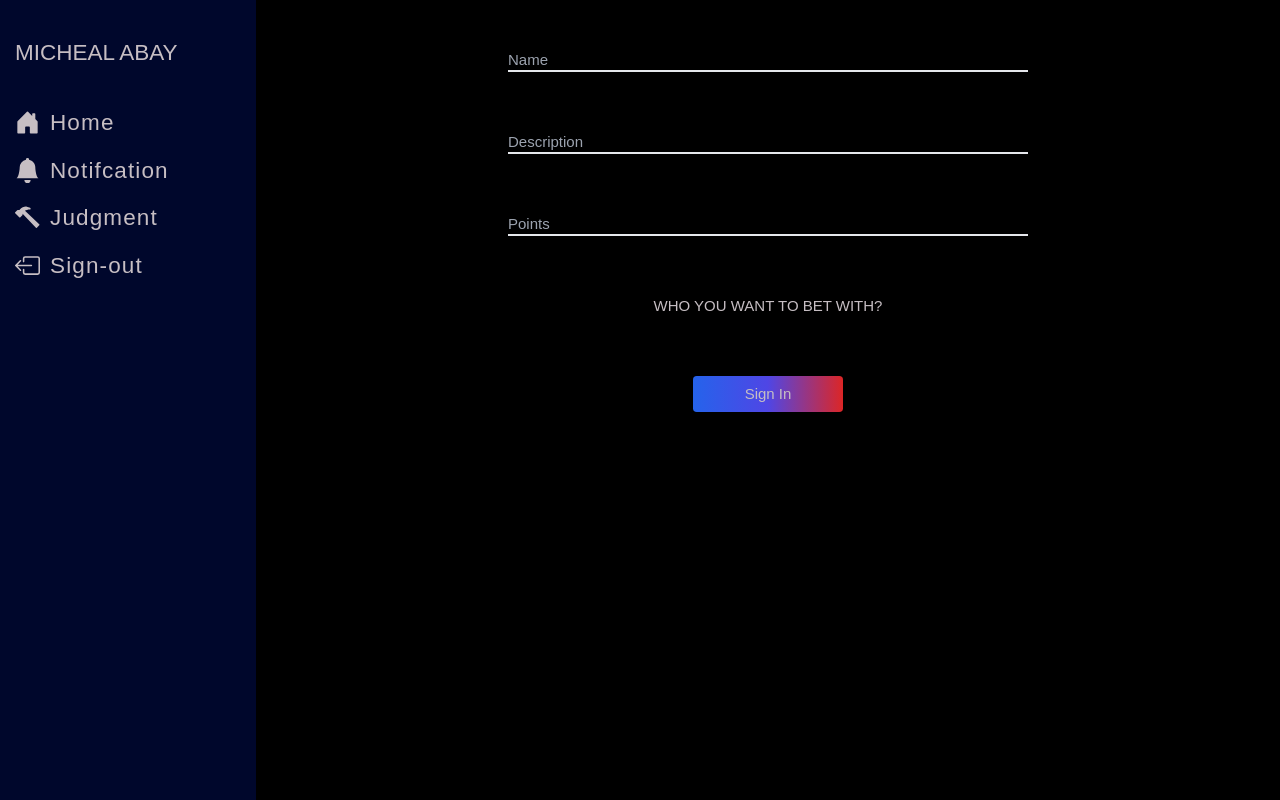
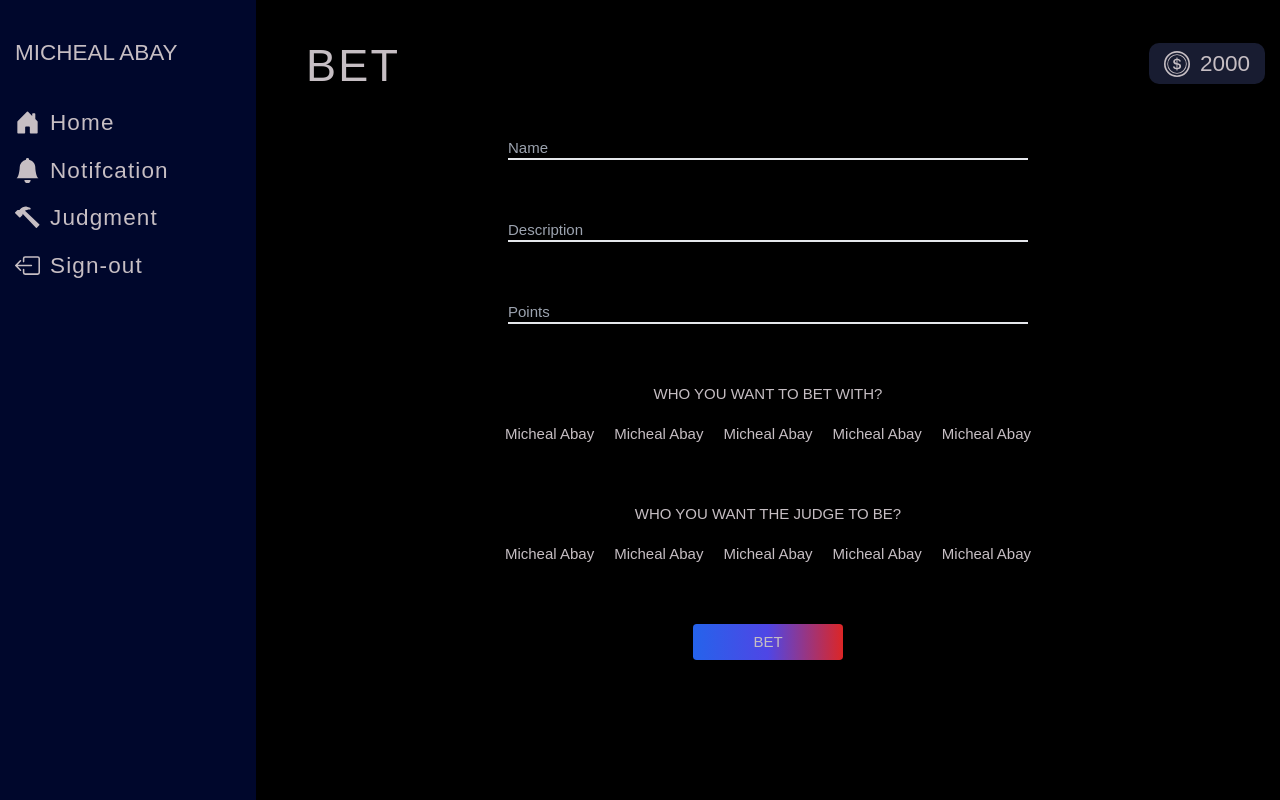
Before and after one commit to MikeTigray/bet_friends, a Next.js app in the folder client/: page /1/bet in a window 1280 px wide. Built offline with nearby package versions, Linux system fonts and the light colour scheme.

Commit message:
finished bet page v1

```diff
--- /dev/null
+++ b/client/components/Bet/BetForm.js
@@ -0,0 +1,70 @@
+import Link from "next/link";
+import React from "react";
+import BetUsers from "./BetUsers";
+const betOption = [
+  { id: 1, name: "Micheal Abay", img: "user1.jpg" },
+  { id: 2, name: "Micheal Abay", img: "user1.jpg" },
+  { id: 3, name: "Micheal Abay", img: "user1.jpg" },
+  { id: 4, name: "Micheal Abay", img: "user1.jpg" },
+  { id: 5, name: "Micheal Abay", img: "user1.jpg" },
+];
+const baseUrl = "../../images/";
+export default function BetForm() {
+  return (
+    <div className="flex justify-center items-center">
+      {" "}
+      <form className="flex items-center flex-col gap-[6rem] p-[5rem] text-2xl ">
+        <input
+          className=" bg-transparent placeholder-lightgrey border-lightgrey  border-b-2 w-[52rem] "
+          placeholder="Name"
+        />
+        <input
+          className=" bg-transparent placeholder-lightgrey border-lightgrey border-b-2  w-[52rem] "
+          placeholder="Description"
+        />
+        <input
+          className=" bg-transparent placeholder-lightgrey border-lightgrey border-b-2  w-[52rem]"
+          placeholder="Points"
+        />
+        <div className="flex flex-col items-center gap-8">
+          <h1> WHO YOU WANT TO BET WITH?</h1>
+          <ul className="flex gap-8">
+            {betOption.map((user) => {
+              return (
+                <BetUsers
+                  key={user.id}
+                  img={baseUrl + user.img}
+                  name={user.name}
+                />
+              );
+            })}
+          </ul>
+        </div>
+        <div className="flex flex-col items-center gap-8">
+          <h1> WHO YOU WANT THE JUDGE TO BE?</h1>
+          <ul className="flex gap-8">
+            {betOption.map((user) => {
+              return (
+                <BetUsers
+                  key={user.id}
+                  img={baseUrl + user.img}
+                  name={user.name}
+                />
+              );
+            })}
+          </ul>
+        </div>
+        <button className="rounded-md w-[15rem] py-[.8rem] bg-gradient-to-r from-blue-600 via-indigo-600 to-red-600">
+          <Link
+            href={{
+              pathname: "/user",
+            }}
+          >
+            {" "}
+            BET{" "}
+          </Link>
+        </button>
+      </form>
+    </div>
+  );
+}
--- a/client/components/BetPage.js
+++ b/client/components/Bet/BetPage.js
@@ -1,9 +1,11 @@
 import React from "react";
 import BetForm from "./BetForm";
+import Header from "../Header";
 
 export default function BetPage() {
   return (
     <div className="w-[80%]">
+      <Header>BET</Header>
       <BetForm />
     </div>
   );
--- /dev/null
+++ b/client/components/Bet/BetUsers.js
@@ -0,0 +1,15 @@
+import React from "react";
+import Image from "next/image";
+export default function BetUsers(props) {
+  return (
+    <li className="flex flex-col">
+      {/* <Image
+        src={require(props.img)}
+        alt="Picture of the author"
+        width={50}
+        height={50}
+      /> */}
+      <h1>{props.name}</h1>
+    </li>
+  );
+}
--- a/client/components/BetForm.js
+++ /dev/null
@@ -1,37 +0,0 @@
-import Link from "next/link";
-import React from "react";
-
-export default function BetForm() {
-  return (
-    <div className="flex justify-center items-center">
-      {" "}
-      <form className="flex items-center flex-col gap-[6rem] p-[5rem] text-2xl ">
-        <input
-          className=" bg-transparent placeholder-lightgrey border-lightgrey  border-b-2 w-[52rem] "
-          placeholder="Name"
-        />
-        <input
-          className=" bg-transparent placeholder-lightgrey border-lightgrey border-b-2  w-[52rem] "
-          placeholder="Description"
-        />
-        <input
-          className=" bg-transparent placeholder-lightgrey border-lightgrey border-b-2  w-[52rem]"
-          placeholder="Points"
-        />
-        <div>
-          <h1> WHO YOU WANT TO BET WITH?</h1>
-        </div>
-        <button className="rounded-md w-[15rem] py-[.8rem] bg-gradient-to-r from-blue-600 via-indigo-600 to-red-600">
-          <Link
-            href={{
-              pathname: "/user",
-            }}
-          >
-            {" "}
-            Sign In{" "}
-          </Link>
-        </button>
-      </form>
-    </div>
-  );
-}
--- /dev/null
+++ b/client/components/Header.js
@@ -0,0 +1,24 @@
+import React from "react";
+
+export default function Header(props) {
+  return (
+    <div className="flex justify-between mt-[4.3rem]  ml-[5rem] ">
+      <h1 className="text-7xl tracking-wider ">{props.children}</h1>
+      <div className="bg-coin text-4xl flex gap-4 items-center mr-6  rounded-2xl py-3 px-6 self-start">
+        <svg
+          xmlns="http://www.w3.org/2000/svg"
+          width="26"
+          height="26"
+          fill="currentColor"
+          className="bi bi-coin"
+          viewBox="0 0 16 16"
+        >
+          <path d="M5.5 9.511c.076.954.83 1.697 2.182 1.785V12h.6v-.709c1.4-.098 2.218-.846 2.218-1.932 0-.987-.626-1.496-1.745-1.76l-.473-.112V5.57c.6.068.982.396 1.074.85h1.052c-.076-.919-.864-1.638-2.126-1.716V4h-.6v.719c-1.195.117-2.01.836-2.01 1.853 0 .9.606 1.472 1.613 1.707l.397.098v2.034c-.615-.093-1.022-.43-1.114-.9H5.5zm2.177-2.166c-.59-.137-.91-.416-.91-.836 0-.47.345-.822.915-.925v1.76h-.005zm.692 1.193c.717.166 1.048.435 1.048.91 0 .542-.412.914-1.135.982V8.518l.087.02z" />
+          <path d="M8 15A7 7 0 1 1 8 1a7 7 0 0 1 0 14zm0 1A8 8 0 1 0 8 0a8 8 0 0 0 0 16z" />
+          <path d="M8 13.5a5.5 5.5 0 1 1 0-11 5.5 5.5 0 0 1 0 11zm0 .5A6 6 0 1 0 8 2a6 6 0 0 0 0 12z" />
+        </svg>
+        2000
+      </div>
+    </div>
+  );
+}
--- a/client/components/HomeNavigation.js
+++ b/client/components/HomeNavigation.js
@@ -1,3 +1,4 @@
+import Link from "next/link";
 import React from "react";
 
 export default function HomeNavigation() {
@@ -13,7 +14,7 @@ export default function HomeNavigation() {
               width="25"
               height="25"
               fill="currentColor"
-              class="bi bi-house-door-fill"
+              className="bi bi-house-door-fill"
               viewBox="0 0 16 16"
             >
               <path d="M6.5 14.5v-3.505c0-.245.25-.495.5-.495h2c.25 0 .5.25.5.5v3.5a.5.5 0 0 0 .5.5h4a.5.5 0 0 0 .5-.5v-7a.5.5 0 0 0-.146-.354L13 5.793V2.5a.5.5 0 0 0-.5-.5h-1a.5.5 0 0 0-.5.5v1.293L8.354 1.146a.5.5 0 0 0-.708 0l-6 6A.5.5 0 0 0 1.5 7.5v7a.5.5 0 0 0 .5.5h4a.5.5 0 0 0 .5-.5z" />
@@ -26,7 +27,7 @@ export default function HomeNavigation() {
               width="25"
               height="25"
               fill="currentColor"
-              class="bi bi-bell-fill"
+              className="bi bi-bell-fill"
               viewBox="0 0 16 16"
             >
               <path d="M8 16a2 2 0 0 0 2-2H6a2 2 0 0 0 2 2zm.995-14.901a1 1 0 1 0-1.99 0A5.002 5.002 0 0 0 3 6c0 1.098-.5 6-2 7h14c-1.5-1-2-5.902-2-7 0-2.42-1.72-4.44-4.005-4.901z" />
@@ -39,12 +40,21 @@ export default function HomeNavigation() {
               width="25"
               height="25"
               fill="currentColor"
-              class="bi bi-hammer"
+              className="bi bi-hammer"
               viewBox="0 0 16 16"
             >
               <path d="M9.972 2.508a.5.5 0 0 0-.16-.556l-.178-.129a5.009 5.009 0 0 0-2.076-.783C6.215.862 4.504 1.229 2.84 3.133H1.786a.5.5 0 0 0-.354.147L.146 4.567a.5.5 0 0 0 0 .706l2.571 2.579a.5.5 0 0 0 .708 0l1.286-1.29a.5.5 0 0 0 .146-.353V5.57l8.387 8.873A.5.5 0 0 0 14 14.5l1.5-1.5a.5.5 0 0 0 .017-.689l-9.129-8.63c.747-.456 1.772-.839 3.112-.839a.5.5 0 0 0 .472-.334z" />
             </svg>
-            <h1>Judgment</h1>
+            <h1>
+              <Link
+                href={{
+                  pathname: "/user/judgement",
+                }}
+              >
+                {" "}
+                Judgment
+              </Link>
+            </h1>
           </li>
           <li className="flex items-center gap-4">
             <svg
@@ -52,7 +62,7 @@ export default function HomeNavigation() {
               width="25"
               height="25"
               fill="currentColor"
-              class="bi bi-box-arrow-left"
+              className="bi bi-box-arrow-left"
               viewBox="0 0 16 16"
             >
               <path
--- /dev/null
+++ b/client/components/Judgement/JudgementPage.js
@@ -0,0 +1,19 @@
+import React from "react";
+import Header from "../Header";
+const judgementUsers = [
+  { id: 1, name: "micheal abay", img: "../../images/user1.jpg" },
+];
+
+export default function JudgementPage() {
+  return (
+    <div className="w-[80%] flex flex-col font-thin">
+      <Header>Judgement</Header>
+      <div className="text-center text-4xl">
+        <h1>
+          YOU'VE BEEN CHOSEN:
+          <br /> WHO WON?
+        </h1>
+      </div>
+    </div>
+  );
+}
--- a/client/components/UserPage.js
+++ b/client/components/UserPage.js
@@ -1,5 +1,6 @@
 import Link from "next/link";
 import React from "react";
+import Header from "./Header";
 import LeaderboardUsers from "./LeaderboardUsers";
 
 const users = [
@@ -48,24 +49,7 @@ export default function UserPage() {
   return (
     <div className="min-w-[80%] flex flex-col font-thin">
       {" "}
-      <div className="flex justify-between mt-[4.3rem]  ml-[5rem] ">
-        <h1 className="text-7xl tracking-wider ">WELCOME, MIKE</h1>
-        <div className="bg-coin text-4xl flex gap-4 items-center mr-6  rounded-2xl py-3 px-6 self-start">
-          <svg
-            xmlns="http://www.w3.org/2000/svg"
-            width="26"
-            height="26"
-            fill="currentColor"
-            class="bi bi-coin"
-            viewBox="0 0 16 16"
-          >
-            <path d="M5.5 9.511c.076.954.83 1.697 2.182 1.785V12h.6v-.709c1.4-.098 2.218-.846 2.218-1.932 0-.987-.626-1.496-1.745-1.76l-.473-.112V5.57c.6.068.982.396 1.074.85h1.052c-.076-.919-.864-1.638-2.126-1.716V4h-.6v.719c-1.195.117-2.01.836-2.01 1.853 0 .9.606 1.472 1.613 1.707l.397.098v2.034c-.615-.093-1.022-.43-1.114-.9H5.5zm2.177-2.166c-.59-.137-.91-.416-.91-.836 0-.47.345-.822.915-.925v1.76h-.005zm.692 1.193c.717.166 1.048.435 1.048.91 0 .542-.412.914-1.135.982V8.518l.087.02z" />
-            <path d="M8 15A7 7 0 1 1 8 1a7 7 0 0 1 0 14zm0 1A8 8 0 1 0 8 0a8 8 0 0 0 0 16z" />
-            <path d="M8 13.5a5.5 5.5 0 1 1 0-11 5.5 5.5 0 0 1 0 11zm0 .5A6 6 0 1 0 8 2a6 6 0 0 0 0 12z" />
-          </svg>
-          2000
-        </div>
-      </div>
+      <Header>WELCOME,MIKE</Header>
       <div className="text-center text-6xl flex flex-col items-center gap-10 my-[9rem]">
         WHAT'S ON YOUR MIND?
         <button className="rounded-md w-[35rem] py-9 text-8xl bg-gradient-to-r from-blue-600 via-indigo-600 to-red-600">
--- a/client/pages/[user]/bet.js
+++ b/client/pages/[user]/bet.js
@@ -1,11 +1,10 @@
 import React from "react";
-import BetPage from "../../components/BetPage";
+import BetPage from "../../components/Bet/BetPage";
 import HomeNavigation from "../../components/HomeNavigation";
-import UserPage from "../../components/UserPage";
 
 export default function bet() {
   return (
-    <div className="bg-black text-lightgrey flex h-screen">
+    <div className="bg-black text-lightgrey flex min-h-screen">
       <HomeNavigation />
       <BetPage />
     </div>
--- a/client/pages/[user]/judgement.js
+++ b/client/pages/[user]/judgement.js
@@ -1,5 +1,12 @@
 import React from "react";
+import HomeNavigation from "../../components/HomeNavigation";
+import JudgementPage from "../../components/Judgement/JudgementPage";
 
 export default function judgement() {
-  return <div>judgement</div>;
+  return (
+    <div className="bg-black text-lightgrey flex min-h-screen">
+      <HomeNavigation />
+      <JudgementPage />
+    </div>
+  );
 }
```
